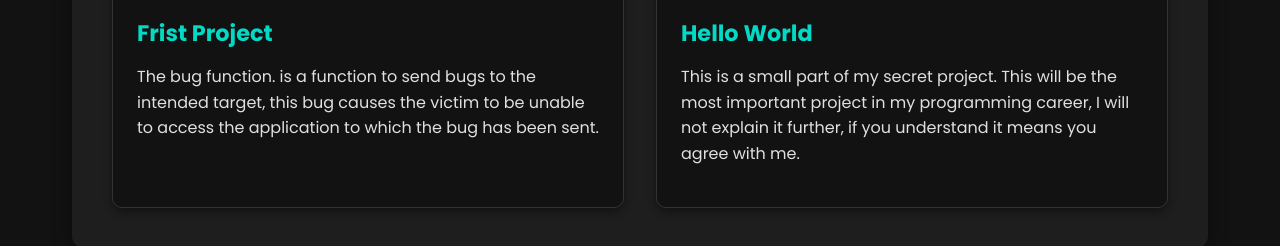
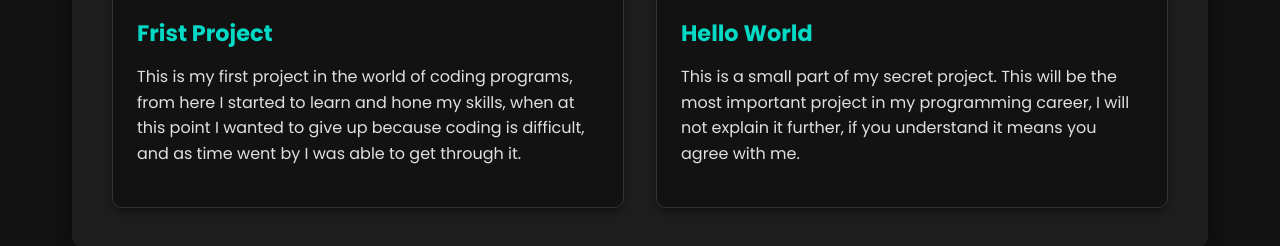
Before and after one commit to AditxXx/Web, a plain HTML site: page index.html in a window 1280 px wide. Both pictures are taken after a click on the link "Project". Shown: the part 510-756 px from the top of the page. Drawn offline with nearby package versions, Linux system fonts and the light colour scheme.

Commit message:
Update index.html

```diff
--- a/index.html
+++ b/index.html
@@ -56,7 +56,7 @@
                 <div class="project-item">
                     <img src="https://files.catbox.moe/di16km.jpg" alt="Project 1">
                     <h3>Frist Project</h3>
-                    <p>The bug function. is a function to send bugs to the intended target, this bug causes the victim to be unable to access the application to which the bug has been sent.</p>
+                    <p>This is my first project in the world of coding programs, from here I started to learn and hone my skills, when at this point I wanted to give up because coding is difficult, and as time went by I was able to get through it.</p>
                 </div>
                 <div class="project-item">
                      <img src="https://files.catbox.moe/vof4jp.jpg" alt="Project 2">
```
